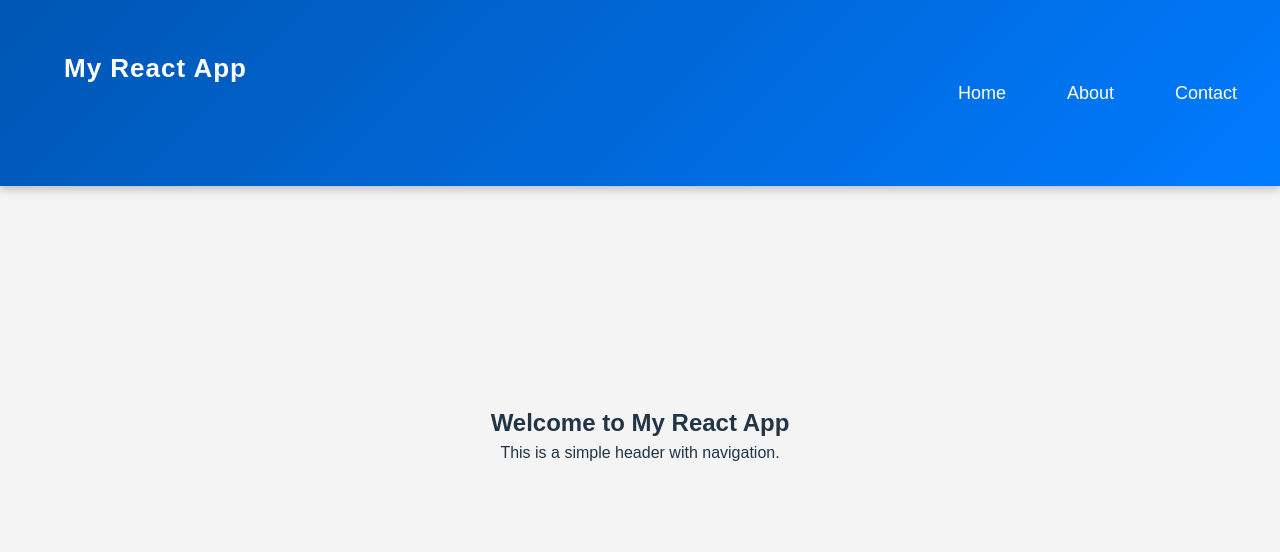
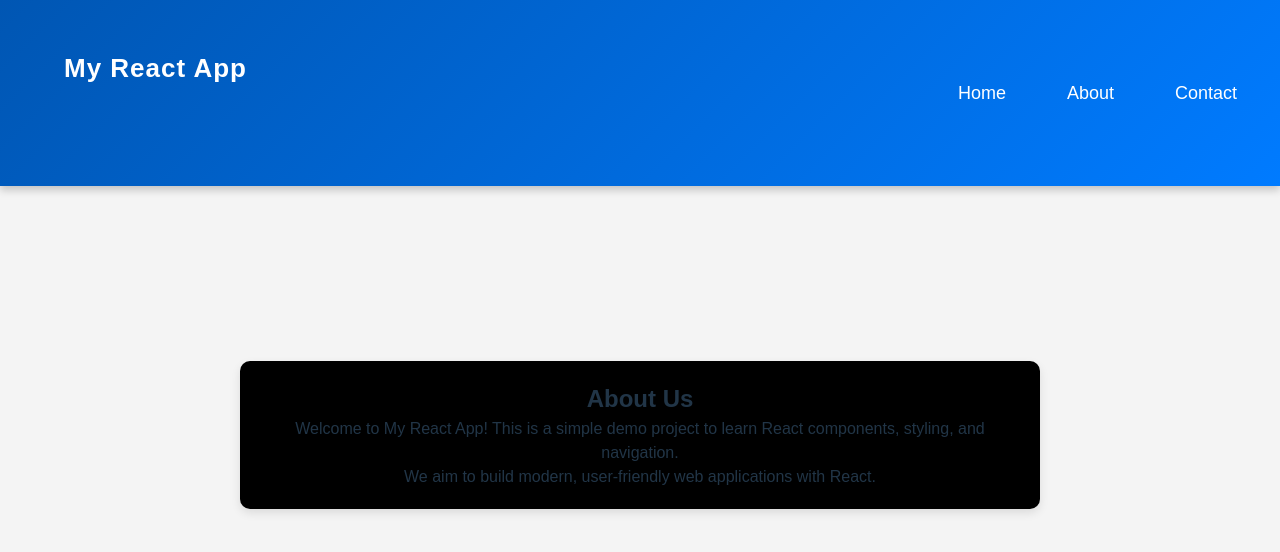
Before and after one commit to HashanMadhu/FirstReactApp, a React (Vite) app in the folder FirstReactApp/: page / in a window 1280 px wide. Shown: the top 552 px of the page. Built offline with nearby package versions, Linux system fonts and the light colour scheme.

Commit message:
Develop About section
About section include home page and still not the install router

```diff
--- a/FirstReactApp/src/App.css
+++ b/FirstReactApp/src/App.css
@@ -127,3 +127,14 @@ body {
     margin-top: 10px;
   }
 }
+
+/*About*/
+.about-container {
+  max-width: 800px;
+  margin: 50px auto;
+  padding: 20px;
+  background: black;
+  border-radius: 10px;
+  box-shadow: 0px 4px 10px rgba(0, 0, 0, 0.1);
+  text-align: center;
+}
--- a/FirstReactApp/src/App.jsx
+++ b/FirstReactApp/src/App.jsx
@@ -4,6 +4,8 @@ import viteLogo from '/vite.svg'
 import './App.css'
 import Header from './component/Header'
 import "./App.css";
+import About from './component/About'
+
 
 function App() {
   const [count, setCount] = useState(0)
@@ -11,10 +13,7 @@ function App() {
   return (
     <div>
       <Header />
-      <main className="content">
-        <h2>Welcome to My React App</h2>
-        <p>This is a simple header with navigation.</p>
-      </main>
+      <About />
     </div>
   )
 }
--- /dev/null
+++ b/FirstReactApp/src/component/About.jsx
@@ -0,0 +1,12 @@
+import React from "react";
+import "../App.css"; // Import the same CSS file to maintain styling
+
+export default function About() {
+  return (
+    <div className="about-container">
+      <h2>About Us</h2>
+      <p>Welcome to My React App! This is a simple demo project to learn React components, styling, and navigation.</p>
+      <p>We aim to build modern, user-friendly web applications with React.</p>
+    </div>
+  );
+}
```
